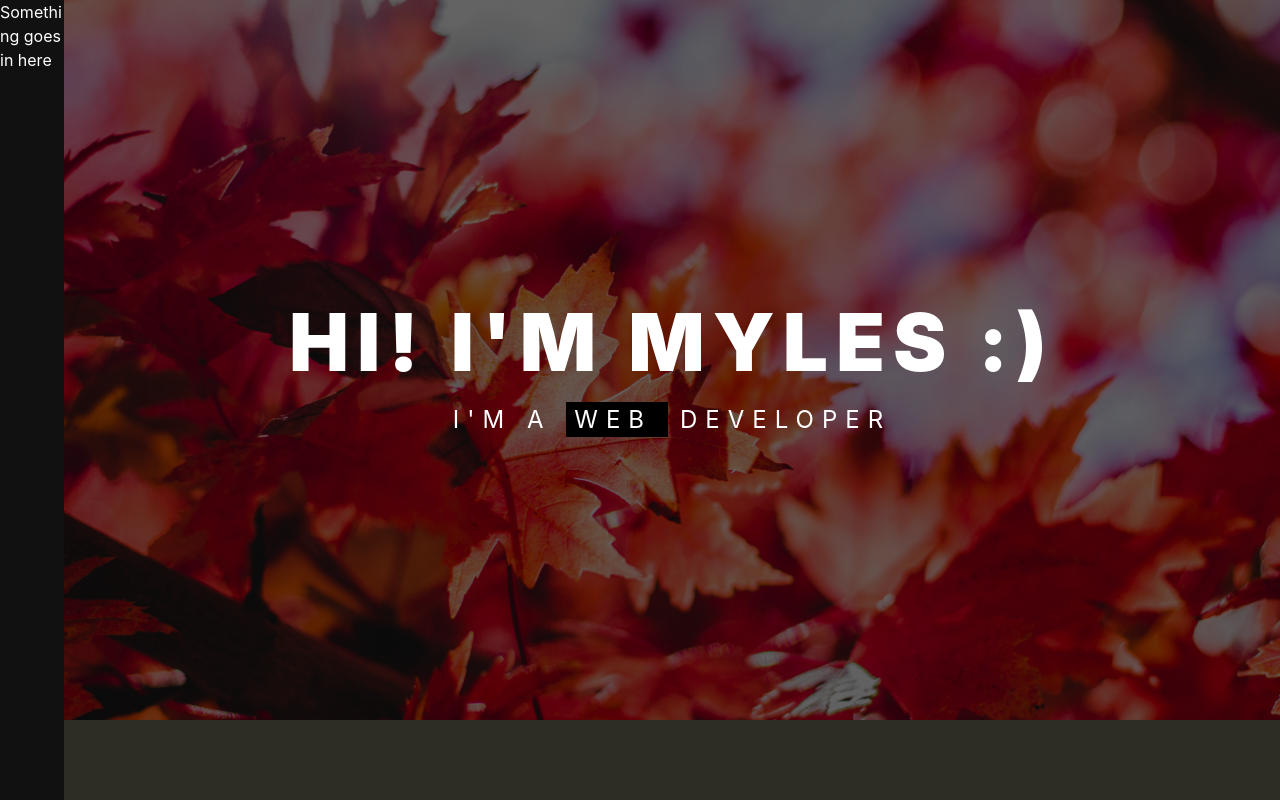
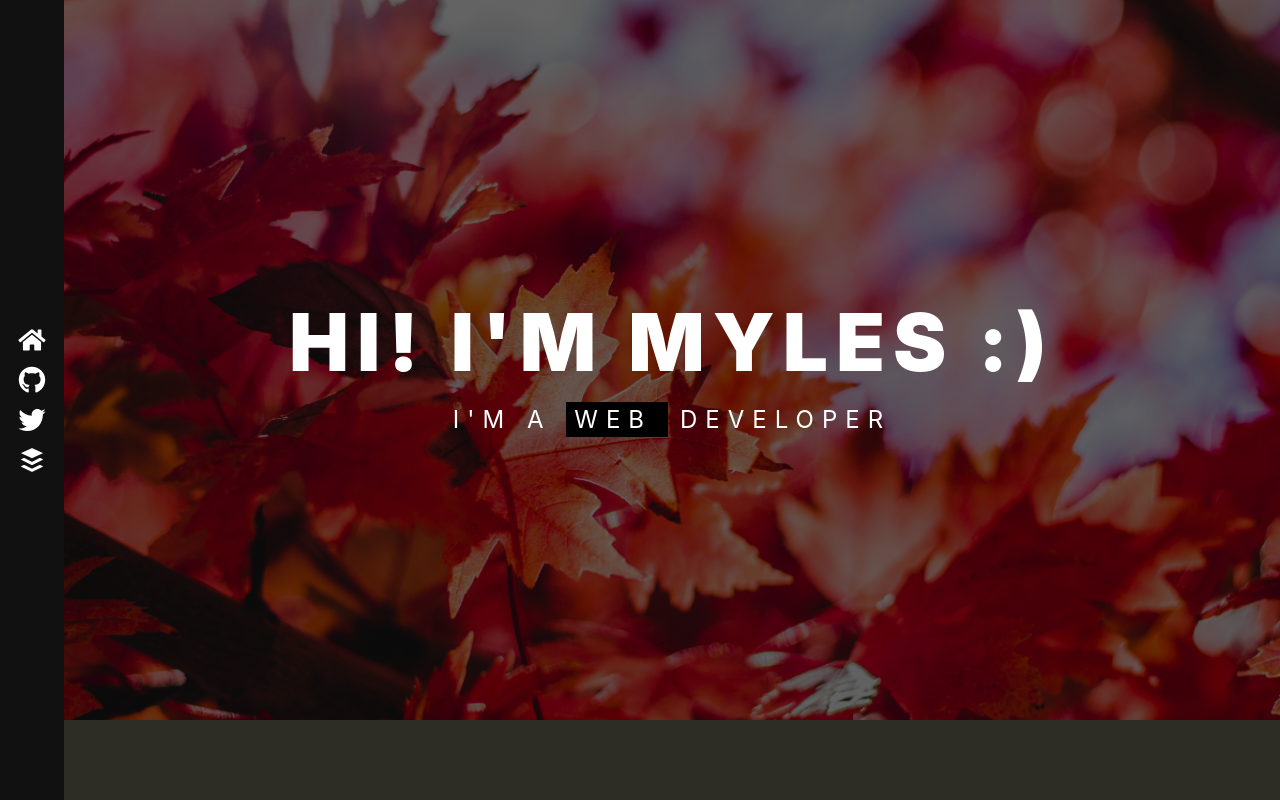
Before and after one commit to MylesWritesCode/portfolio, a Next.js app: page / in a window 1280 px wide. Built offline with nearby package versions, Linux system fonts and the light colour scheme.

Commit message:
added icons

```diff
--- a/src/components/Menu.tsx
+++ b/src/components/Menu.tsx
@@ -13,9 +13,24 @@
  * HISTORY
  **/
 import React from "react";
-import { chakra } from "@chakra-ui/react";
+import { chakra, Icon as ChakraIcon, extendTheme } from "@chakra-ui/react";
+import { FaHome, FaGithub, FaTwitter, FaBuffer } from 'react-icons/fa';
 
 interface MenuProps {}
+
+const Icon = chakra(ChakraIcon, {
+  baseStyle: {
+    boxSize: 8,
+    padding: ["0.15rem"],
+    margin: ["0.25em"]
+  }
+});
+
+const theme = extendTheme({
+  components: {
+    Icon,
+  }
+})
 
 const Menu: React.FC<MenuProps> = ({ ...props }) => {
   return (
@@ -29,10 +44,20 @@ const Menu: React.FC<MenuProps> = ({ ...props }) => {
       right="auto"
       bottom="0"
       flexDirection="column"
+      justifyContent="center"
+      alignItems="center"
       background="var(--color-dark)"
       color="#FFFFFF"
     >
-      Something goes in here
+      <chakra.div
+        display="flex"
+        flexDirection="column"
+      >
+        <Icon as={FaHome} />
+        <Icon as={FaGithub} />
+        <Icon as={FaTwitter} />
+        <Icon as={FaBuffer} />
+      </chakra.div>
     </chakra.div>
   );
 };
```
